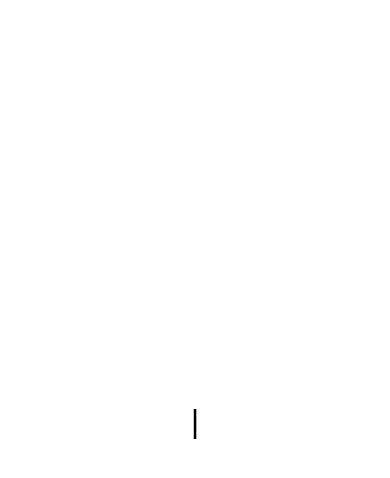
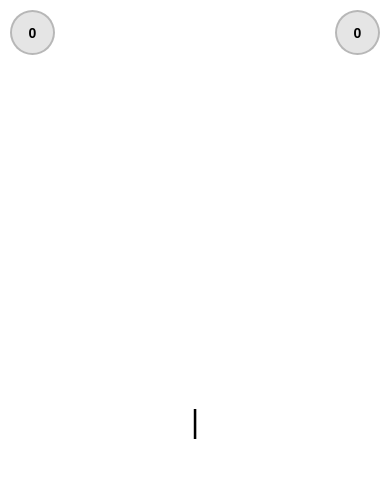
Before and after one commit to selloa/focus-cards, a plain HTML site: page index.html in a window 390 px wide. Drawn offline with Linux system fonts and the light colour scheme.

Commit message:
working counters

```diff
--- a/index.html
+++ b/index.html
@@ -8,6 +8,14 @@
 </head>
 <body>
     <div id="app">
+        <!-- Card Counters -->
+        <div id="left-counter" class="card-counter">
+            <span id="deck-count">0</span>
+        </div>
+        <div id="right-counter" class="card-counter">
+            <span id="practice-removed-count">0</span>
+        </div>
+
         <!-- Mode 1: Input Mode -->
         <div id="input-mode" class="mode active">
             <div id="input-container">
--- a/script.js
+++ b/script.js
@@ -6,10 +6,13 @@ class CardLearningSystem {
         this.currentMode = 1;
         this.currentCardIndex = 0;
         this.emptyInputCount = 0;
+        this.practiceRemovedCount = 0; // Track cards removed in practice mode
+        this.reviewRightCount = 0; // Track cards moved right during current review session
 
         this.initializeElements();
         this.setupEventListeners();
         this.loadFromLocalStorage();
+        this.updateCardCounters(); // Initialize counters
     }
 
     initializeElements() {
@@ -22,6 +25,10 @@ class CardLearningSystem {
         this.cursor = document.getElementById('cursor');
         this.cardText = document.getElementById('card-text');
         this.practiceCardText = document.getElementById('practice-card-text');
+
+        // Card counter elements
+        this.deckCountElement = document.getElementById('deck-count');
+        this.practiceRemovedElement = document.getElementById('practice-removed-count');
     }
 
     setupEventListeners() {
@@ -140,6 +147,7 @@ class CardLearningSystem {
             this.emptyInputCount = 0;
             this.deckInit.push(text);
             this.saveToLocalStorage();
+            this.updateCardCounters(); // Update counters when card is added
         }
 
         this.cardInput.value = '';
@@ -155,8 +163,11 @@ class CardLearningSystem {
 
         this.currentMode = 2;
         this.currentCardIndex = 0;
+        this.practiceRemovedCount = 0; // Reset practice removed count when entering review mode
+        this.reviewRightCount = 0; // Reset review right count when entering review mode
         this.showMode(2);
         this.displayCurrentCard();
+        this.updateCardCounters(); // Update counters when entering review mode
     }
 
     displayCurrentCard() {
@@ -190,6 +201,8 @@ class CardLearningSystem {
             const card = this.deckNext[this.currentCardIndex];
             this.deckStorage.push(card);
             this.deckNext.splice(this.currentCardIndex, 1);
+            this.practiceRemovedCount++; // Increment practice removed count
+            this.updateCardCounters(); // Update counters
             this.animateSwipe('left');
             setTimeout(() => this.displayCurrentCard(), 300);
         }
@@ -200,6 +213,8 @@ class CardLearningSystem {
             // Review mode: swipe right = next
             const card = this.deckInit[this.currentCardIndex];
             this.deckNext.push(card);
+            this.reviewRightCount++; // Increment review right count
+            this.updateCardCounters(); // Update counters when card moves to next mode
             this.animateSwipe('right');
             this.currentCardIndex++;
             setTimeout(() => this.displayCurrentCard(), 300);
@@ -222,8 +237,10 @@ class CardLearningSystem {
     advanceToPracticeMode() {
         this.currentMode = 3;
         this.currentCardIndex = 0;
+        this.practiceRemovedCount = 0; // Reset practice removed count when entering practice mode
         this.showMode(3);
         this.displayCurrentCard();
+        this.updateCardCounters(); // Update counters when entering practice mode
     }
 
     advanceToResetMode() {
@@ -243,9 +260,12 @@ class CardLearningSystem {
         this.currentMode = 1;
         this.currentCardIndex = 0;
         this.emptyInputCount = 0;
+        this.practiceRemovedCount = 0; // Reset practice removed count
+        this.reviewRightCount = 0; // Reset review right count
 
         this.saveToLocalStorage();
         this.showMode(1);
+        this.updateCardCounters(); // Update counters after reset
     }
 
     showMode(mode) {
@@ -278,7 +298,8 @@ class CardLearningSystem {
         localStorage.setItem('cardLearningSystem', JSON.stringify({
             deckInit: this.deckInit,
             deckNext: this.deckNext,
-            deckStorage: this.deckStorage
+            deckStorage: this.deckStorage,
+            practiceRemovedCount: this.practiceRemovedCount
         }));
     }
 
@@ -289,7 +310,9 @@ class CardLearningSystem {
             this.deckInit = data.deckInit || [];
             this.deckNext = data.deckNext || [];
             this.deckStorage = data.deckStorage || [];
+            this.practiceRemovedCount = data.practiceRemovedCount || 0; // Load practice removed count
         }
+        this.updateCardCounters(); // Update counters after loading data
     }
 
     clearMemory() {
@@ -299,9 +322,30 @@ class CardLearningSystem {
         this.deckStorage = [];
         this.currentCardIndex = 0;
         this.emptyInputCount = 0;
+        this.practiceRemovedCount = 0; // Clear practice removed count
+        this.reviewRightCount = 0; // Clear review right count
 
         // Clear localStorage
         localStorage.removeItem('cardLearningSystem');
+        this.updateCardCounters(); // Update counters after clearing
+    }
+
+    updateCardCounters() {
+        if (this.deckCountElement) {
+            // In review mode (mode 2), show count of cards moved right during current session
+            // In practice mode (mode 3), show current practice deck size
+            // In other modes, show total deck size
+            if (this.currentMode === 2) {
+                this.deckCountElement.textContent = this.reviewRightCount;
+            } else if (this.currentMode === 3) {
+                this.deckCountElement.textContent = this.deckNext.length;
+            } else {
+                this.deckCountElement.textContent = this.deckInit.length;
+            }
+        }
+        if (this.practiceRemovedElement) {
+            this.practiceRemovedElement.textContent = this.practiceRemovedCount;
+        }
     }
 }
 
--- a/styles.css
+++ b/styles.css
@@ -21,6 +21,68 @@ body {
     height: 100vh;
     width: 100vw;
     position: relative;
+}
+
+/* Card Counters */
+.card-counter {
+    position: fixed;
+    top: 20px;
+    z-index: 1000;
+    background-color: rgba(0, 0, 0, 0.1);
+    border-radius: 50%;
+    width: 60px;
+    height: 60px;
+    display: flex;
+    align-items: center;
+    justify-content: center;
+    font-size: 18px;
+    font-weight: bold;
+    color: black;
+    backdrop-filter: blur(5px);
+    border: 2px solid rgba(0, 0, 0, 0.2);
+}
+
+#left-counter {
+    left: 20px;
+}
+
+#right-counter {
+    right: 20px;
+}
+
+/* Responsive counter sizing */
+@media (max-width: 768px) {
+    .card-counter {
+        width: 50px;
+        height: 50px;
+        font-size: 16px;
+        top: 15px;
+    }
+
+    #left-counter {
+        left: 15px;
+    }
+
+    #right-counter {
+        right: 15px;
+    }
+}
+
+@media (max-width: 480px) {
+    .card-counter {
+        width: 45px;
+        height: 45px;
+        font-size: 14px;
+        top: 10px;
+    }
+
+    #left-counter {
+        left: 10px;
+    }
+
+    #right-counter {
+        right: 10px;
+    }
 }
 
 .mode {
```
